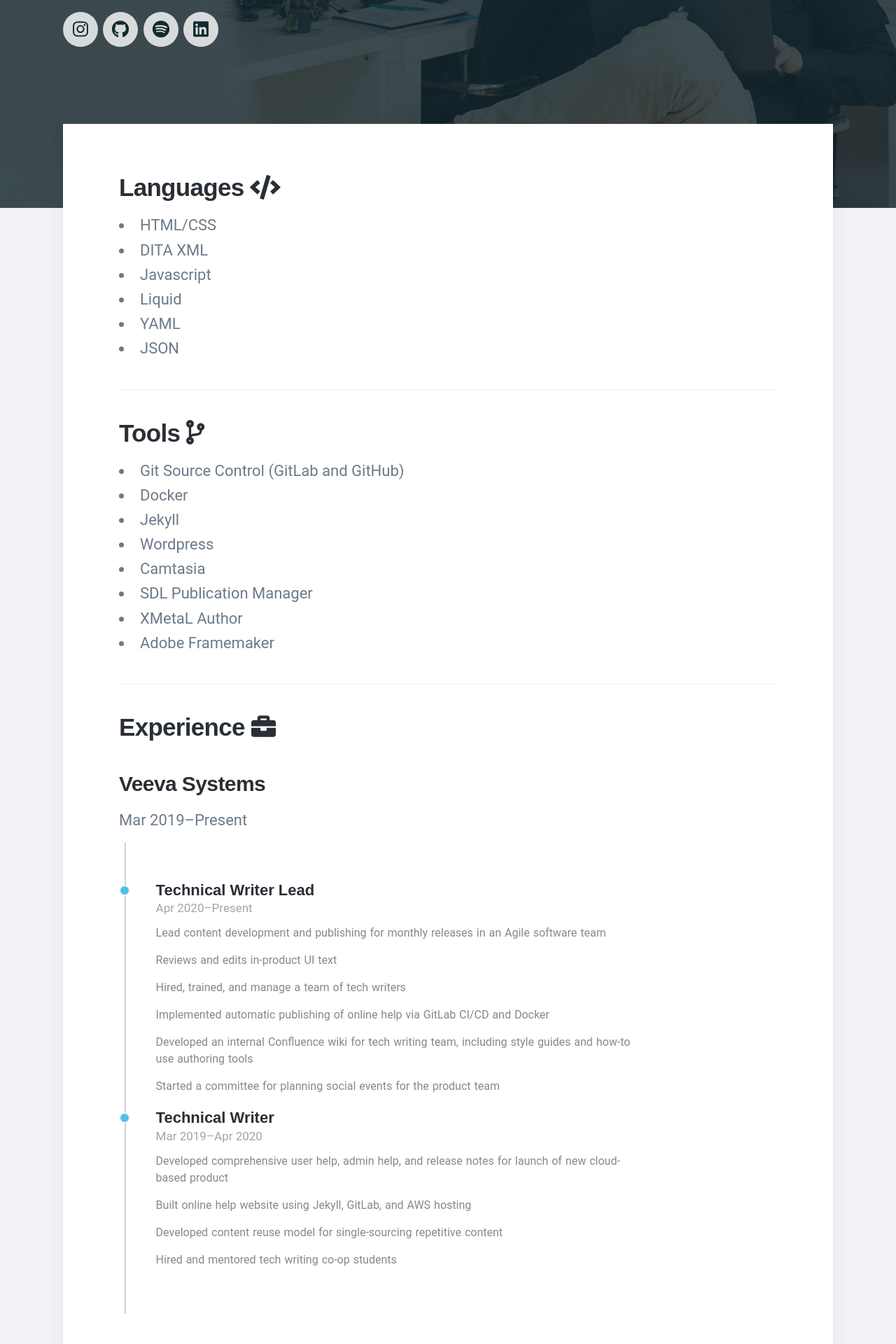
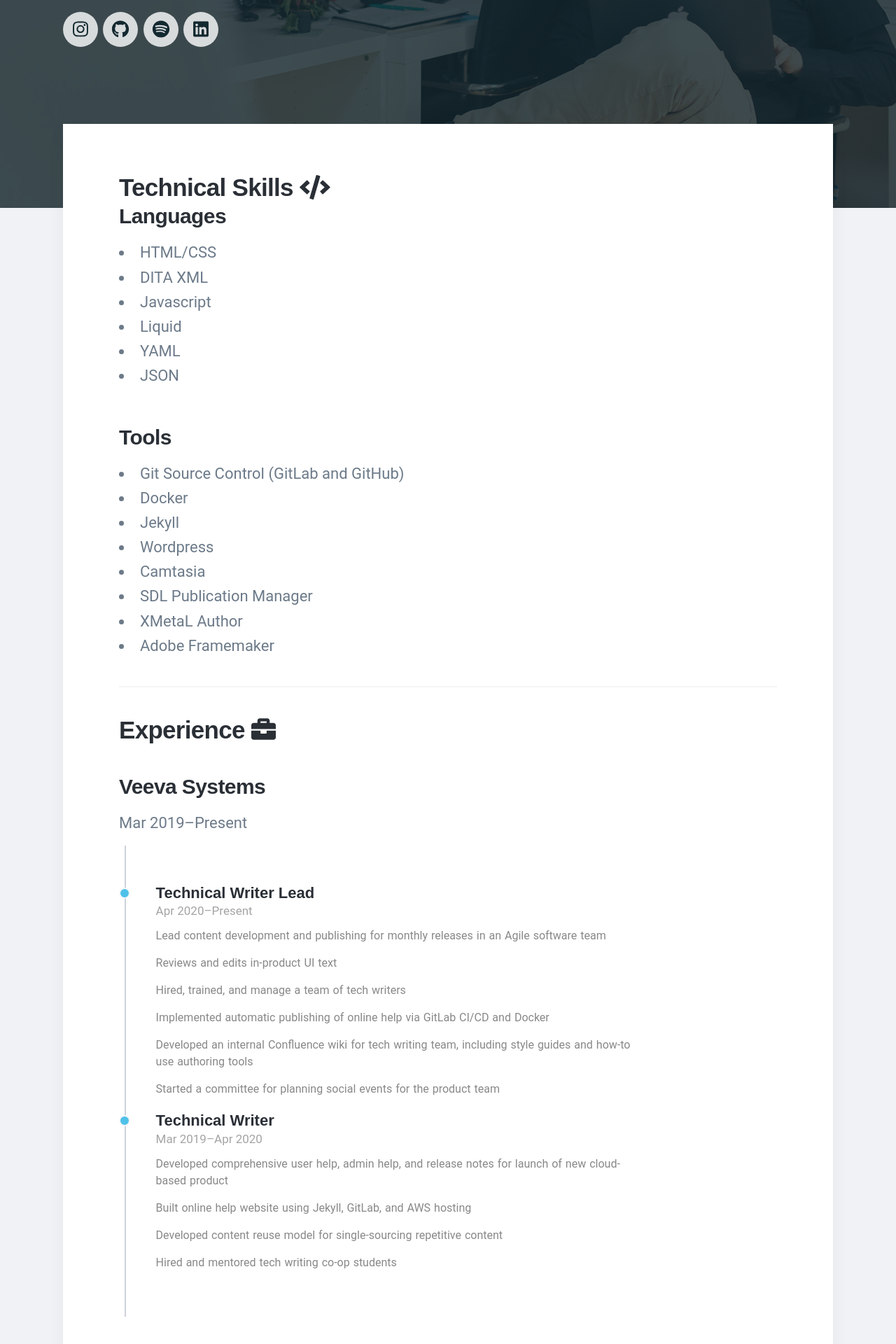
Before and after one commit to emilyrushton/emilyrushton.github.io, a Jekyll site: the page built from index.html, in a window 1280 px wide. Shown: the part 435-2355 px from the top of the page at 70% size. Built offline with Jekyll 4.4.1, drawn with Linux system fonts in a browser that asks for light colours; nearby versions of some CDN libraries; some web fonts are replaced.

Commit message:
attempting to add grid for skills

```diff
--- a/css/custom.css
+++ b/css/custom.css
@@ -120,3 +120,9 @@
    width: 50px;
    margin-right: 15px;
 }
+
+.grid-container {
+  display: grid;
+  grid-column-gap: 50px;
+  grid-row-gap: 50px;
+}
--- a/index.html
+++ b/index.html
@@ -26,7 +26,10 @@
 	<div class="wrap">
 			<article class="single-post">
 				<div>
-					<h2>Languages <i class="fas fa-code"></i></h2>
+					<h2>Technical Skills <i class="fas fa-code"></i></h2>
+					<div class="grid-container">
+						<div>
+							<h3>Languages</h3>
 							<ul>
 								<li>HTML/CSS</li>
 								<li>DITA XML</li>
@@ -35,8 +38,9 @@
 								<li>YAML</li>
 								<li>JSON</li>
 							</ul>
-					<hr>
-					<h2>Tools <i class="fas fa-code-branch"></i></h2>
+						</div>
+						<div>
+							<h3>Tools</h3>
 							<ul>
 								<li>Git Source Control (GitLab and GitHub)</li>
 								<li>Docker</li>
@@ -47,6 +51,7 @@
 								<li>XMetaL Author</li>
 								<li>Adobe Framemaker</li>
 							</ul>
+						</div>
 				</div>
 				<hr>
 				<div>
```
Lines whose indentation alone changed are shown as unchanged.
